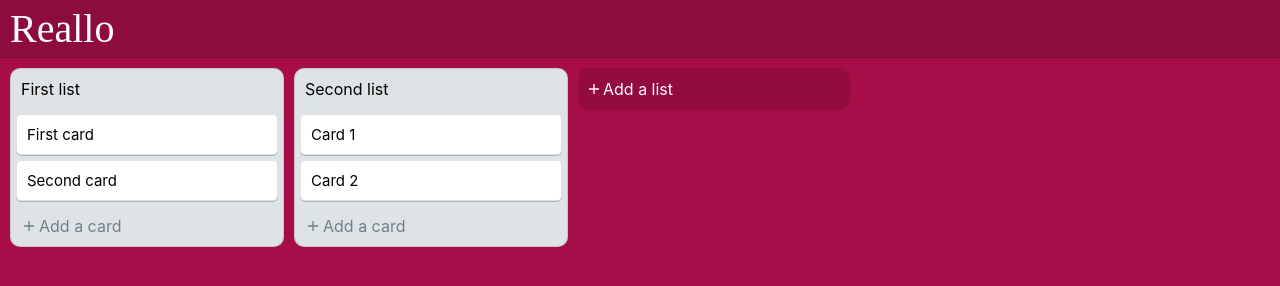
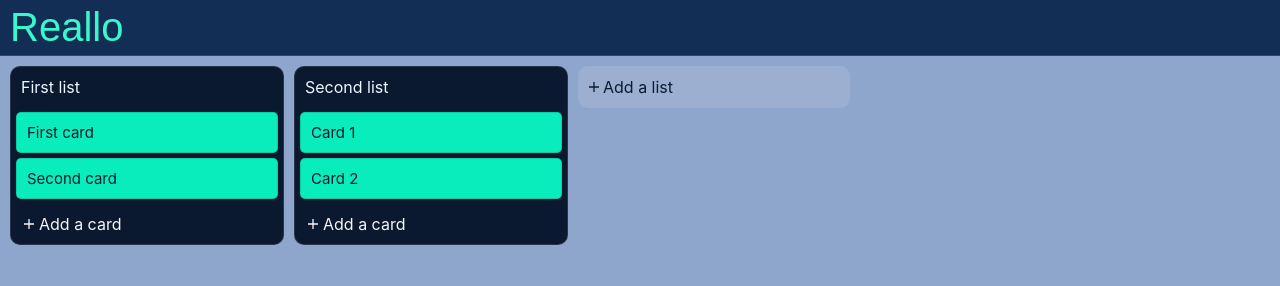
Before and after one commit to Megha-Pathak/Reallo, a React app: page / in a window 1280 px wide. Built offline with nearby package versions, Linux system fonts and the light colour scheme.

Commit message:
changed color palette

```diff
--- a/src/components/EditButtons.js
+++ b/src/components/EditButtons.js
@@ -7,7 +7,7 @@ const EditButtons = ({ handleSave, saveLabel, handleDelete, handleCancel }) => (
     <div
       tabIndex="0"
       className="Edit-Button"
-      style={{ backgroundColor: "#5aac44" }}
+      style={{ backgroundColor: "#007A50" }}
       onClick={handleSave}
     >
       {saveLabel}
@@ -16,7 +16,7 @@ const EditButtons = ({ handleSave, saveLabel, handleDelete, handleCancel }) => (
       <div
         tabIndex="0"
         className="Edit-Button"
-        style={{ backgroundColor: "#EA2525", marginLeft: 0 }}
+        style={{ backgroundColor: "#294866", marginLeft: 0 }}
         onClick={handleDelete}
       >
         Delete
--- a/src/styles/AddList.css
+++ b/src/styles/AddList.css
@@ -1,5 +1,5 @@
 .Add-List-Editor {
-  background: #c0c0c0;
+  background: #b7c0ee;
   border-radius: 5px;
   padding: 2px 2px;
 }
--- a/src/styles/App.css
+++ b/src/styles/App.css
@@ -1,16 +1,16 @@
 .App {
-  background: rgb(167, 13, 72);
+  background: #8fa6cc;
   height: 100vh;
 }
 
 .Header {
-  background: rgba(0, 0, 0, 0.15);
-  color: white;
+  background: #122e54;
+  color: #39f8cf;
   padding: 5px 10px;
-  border-bottom: 1px solid rgba(0, 0, 0, 0.12);
+  border-bottom: 1px solid rgba(255, 255, 255, 0.12);
   text-align: center;
   font-size: 40px;
   font-weight: 200;
   text-align: left;
-  font-family: "Times New Roman", Times, serif;
+  font-family: "Nunito", sans-serif;
 }
--- a/src/styles/Board.css
+++ b/src/styles/Board.css
@@ -11,10 +11,10 @@
 }
 
 .Add-List-Button {
-  background-color: rgba(0, 0, 0, 0.12);
+  background-color: rgba(241, 237, 237, 0.12);
   border-radius: 10px;
   cursor: pointer;
-  color: #fff;
+  color: #0b1b32;
   display: flex;
   align-items: center;
   min-height: 32px;
@@ -25,7 +25,7 @@
 }
 
 .Add-List-Button:hover {
-  background-color: rgba(0, 0, 0, 0.24);
+  background-color: rgba(209, 209, 209, 0.295);
 }
 
 .Add-List-Button ion-icon {
--- a/src/styles/Card.css
+++ b/src/styles/Card.css
@@ -1,19 +1,20 @@
 .Card {
   position: relative;
   cursor: pointer;
-  background: white;
+  background: #09ecbb;
   margin: 5px;
   padding: 10px;
+  color: #0b1b32;
   border-radius: 5px;
   border: 1px solid rgba(0, 0, 0, 0.12);
-  box-shadow: 0 1px 0 rgba(9, 45, 66, 0.25);
+  box-shadow: 0 1px 0 rgba(0, 15, 24, 0.25);
   font-size: 15px;
   overflow-wrap: break-word;
   min-height: 18px;
 }
 
 .Card:hover {
-  background: #f5f6f7;
+  background: #62f9d8;
 }
 
 .Card-Icons {
@@ -35,7 +36,7 @@
   border-radius: 5px;
   margin: 1px;
   color: rgba(0, 0, 0, 0.5);
-  background: #f5f6f7;
+  background: #8ec7d1;
   opacity: 0.9;
 }
 
--- a/src/styles/CardEditor.css
+++ b/src/styles/CardEditor.css
@@ -5,7 +5,7 @@
 }
 
 .Edit-Card .Card:hover {
-  background: white;
+  background: #7390bf;
 }
 
 .Edit-Card-Textarea {
--- a/src/styles/EditButtons.css
+++ b/src/styles/EditButtons.css
@@ -4,12 +4,12 @@
 
 .Edit-Button {
   cursor: pointer;
-  box-shadow: 0 1px 0 0 #3f6f21;
+  box-shadow: 0 1px 0 0 #0a192f;
   width: fit-content;
   margin: 0 5px 10px;
   padding: 6px 12px;
   border-radius: 5px;
-  color: white;
+  color: rgb(248, 248, 248);
   font-weight: 700;
   outline: none;
 }
--- a/src/styles/List.css
+++ b/src/styles/List.css
@@ -1,12 +1,13 @@
 .List {
-  background: #dfe3e6;
+  background: #0a192f;
   flex-shrink: 0;
   width: 272px;
   height: fit-content;
   margin: 10px;
   margin-right: 0;
+  color: rgb(237, 246, 255);
   border-radius: 10px;
-  border: 1px solid rgba(0, 0, 0, 0.12);
+  border: 1px solid rgba(255, 255, 255, 0.12);
 }
 
 .List-Title {
@@ -18,15 +19,15 @@
 .Toggle-Add-Card {
   cursor: pointer;
   padding: 10px;
-  color: #6b808c;
+  color: #faf4f4;
   border-radius: 0 0 10px 10px;
   display: flex;
   align-items: center;
 }
 
 .Toggle-Add-Card:hover {
-  background-color: rgba(9, 45, 66, 0.13);
-  color: #17394d;
+  background-color: #62f9d8;
+  color: rgb(1, 28, 43);
   text-decoration: underline;
 }
 
```
